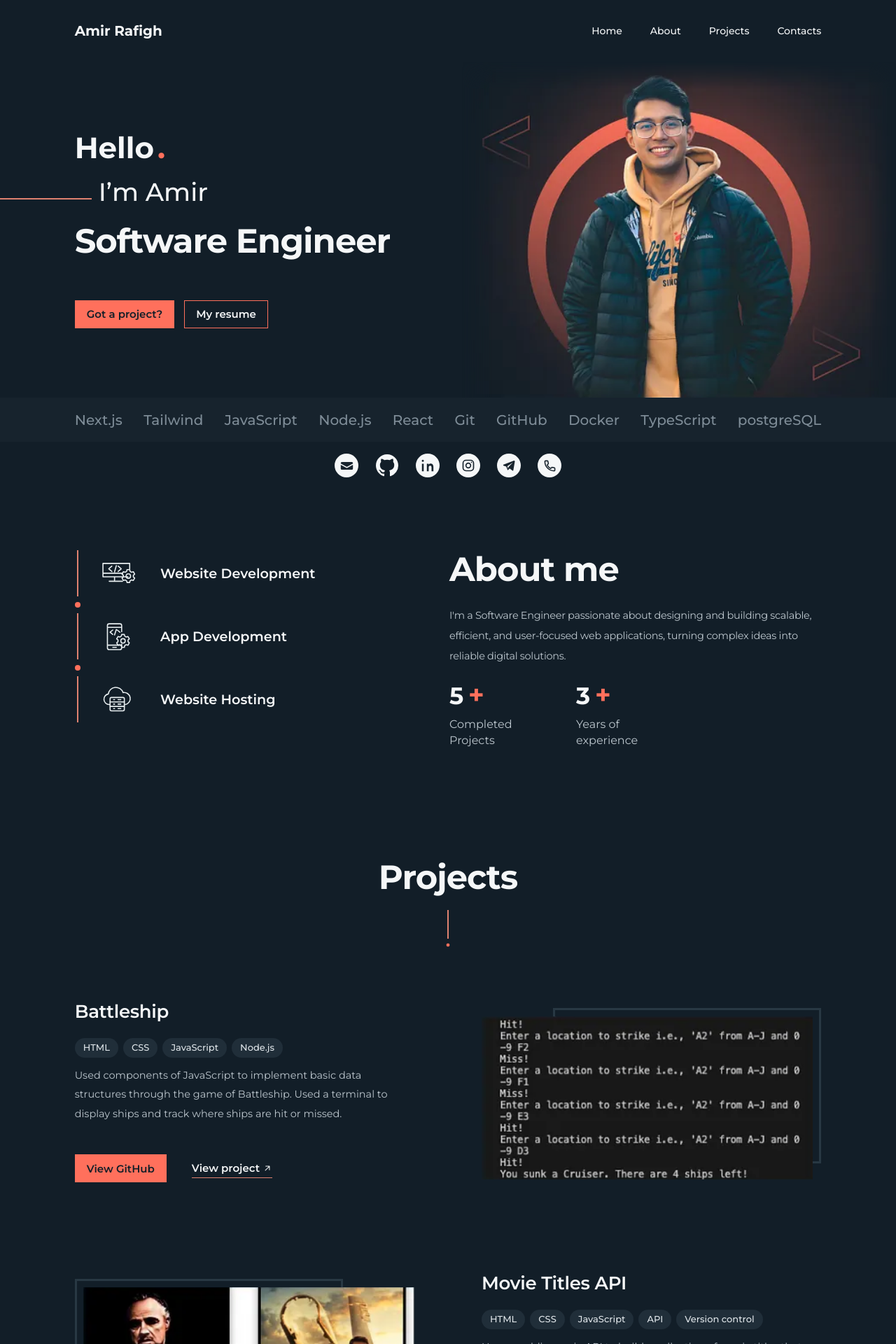
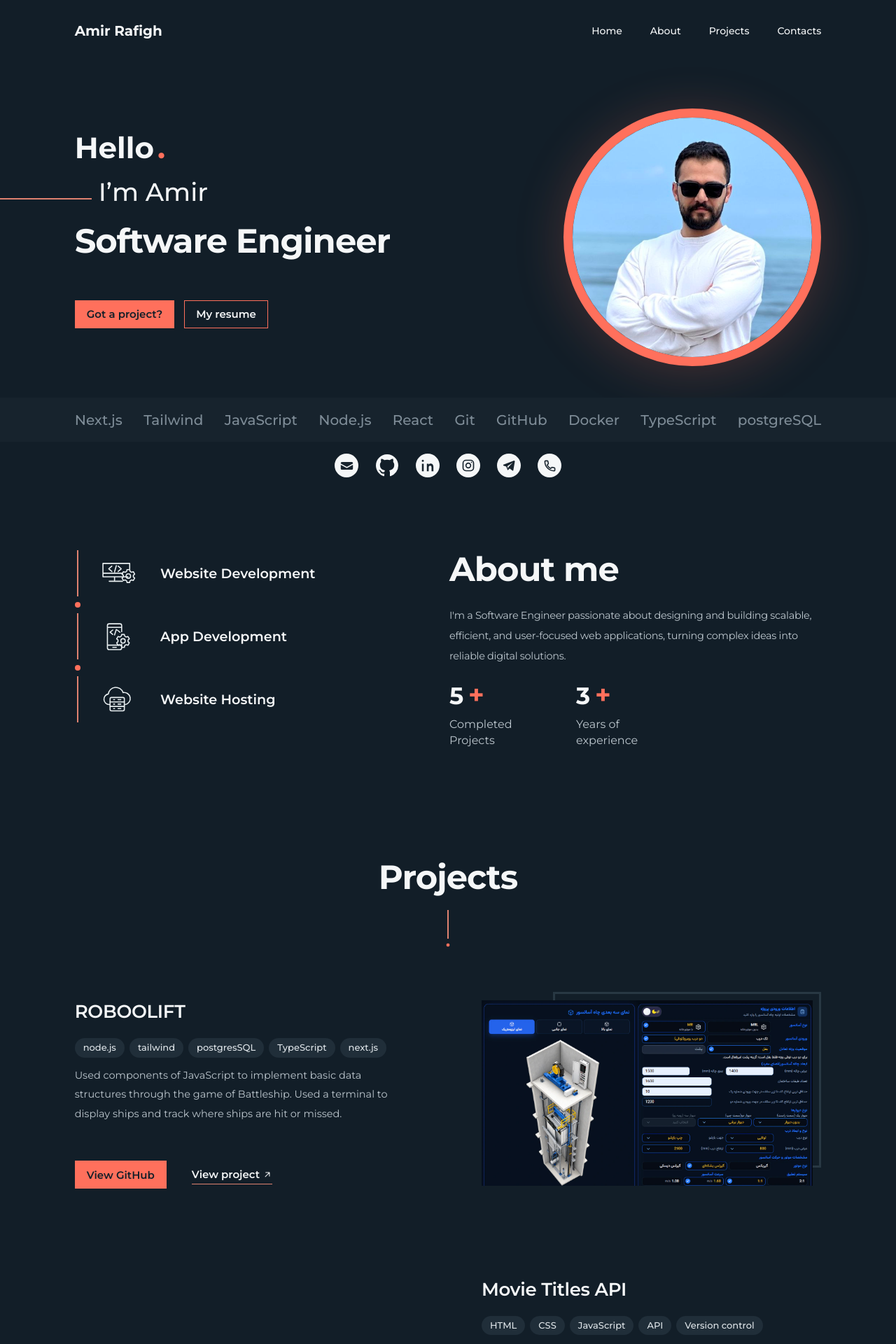
Before and after one commit to amir-rafigh/amir-rafigh-website, a Next.js app: page / in a window 1280 px wide. Shown: the top 1920 px of the page at 70% size. Built offline with nearby package versions, Linux system fonts and the light colour scheme.

Commit message:
Add new profile image and project details; update global styles for hero section

```diff
--- a/src/app/globals.css
+++ b/src/app/globals.css
@@ -249,12 +249,25 @@ section[id] {
 
 .hero-art {
   position: absolute;
-  inset-block-end: 0;
-  inset-inline-end: max(0px, (100% - 1390px) / 2);
-  width: min(50%, 620px);
-  mask-image: linear-gradient(to right, transparent, #000 7% 94%, transparent),
-    linear-gradient(to bottom, transparent, #000 8%);
-  mask-composite: intersect;
+  inset-block-start: 50%;
+  inset-inline-end: max(var(--gutter), (100% - var(--content-width)) / 2);
+  width: min(34%, 368px);
+  aspect-ratio: 1;
+  overflow: hidden;
+  border: clamp(6px, 1.05vw, 13px) solid var(--accent);
+  border-radius: 50%;
+  background: var(--strip);
+  box-shadow: 0 8px 70px rgb(255 112 92 / 22%);
+  transform: translateY(-47%);
+}
+
+.hero-portrait {
+  /* Frame the subject on the right side of the source photo. */
+  position: absolute;
+  inset-block-start: -30%;
+  inset-inline-end: 0;
+  width: 194%;
+  max-width: none;
 }
 
 .technology-strip {
@@ -745,9 +758,11 @@ section[id] {
   }
 
   .hero-art {
-    position: static;
-    width: min(100%, 480px);
-    margin: 14px auto 0;
+    position: relative;
+    inset: auto;
+    width: min(72vw, 280px);
+    margin: 30px auto 25px;
+    transform: none;
   }
 
   .technology-list {
--- a/src/app/page.tsx
+++ b/src/app/page.tsx
@@ -107,13 +107,15 @@ export default function Home() {
               </div>
             </div>
           </div>
+          <div className="hero-art">
             <Image
               {...profile.portrait}
-            className="hero-art"
+              className="hero-portrait"
               fetchPriority="high"
               loading="eager"
               unoptimized
             />
+          </div>
         </section>
 
         <div className="technology-strip">
--- a/src/data/portfolio.ts
+++ b/src/data/portfolio.ts
@@ -23,10 +23,10 @@ export const profile = {
   role: "Software Engineer",
   bio: "I'm a Software Engineer passionate about designing and building scalable, efficient, and user-focused web applications, turning complex ideas into reliable digital solutions.",
   portrait: {
-    src: "/portfolio/jensen-omega.webp",
-    alt: "Jensen wearing glasses and a dark jacket in front of a coral ring",
-    width: 512,
-    height: 396,
+    src: "/photo_2026-11-11_00-16-20.jpg",
+    alt: "Amir Rafigh wearing sunglasses by the sea",
+    width: 1280,
+    height: 1138,
   } satisfies PortfolioImage,
   resumeUrl: "",
   email: "amir.rafigh.work@gmail.com",
@@ -64,25 +64,24 @@ export const statistics = [
 export const projects: Project[] = [
   {
     id: "battleship",
-    title: "Battleship",
-    technologies: ["HTML", "CSS", "JavaScript", "Node.js"],
+    title: "ROBOOLIFT",
+    technologies: ["node.js", "tailwind", "postgresSQL", "TypeScript", "next.js"],
     description:
       "Used components of JavaScript to implement basic data structures through the game of Battleship. Used a terminal to display ships and track where ships are hit or missed.",
     image: {
-      src: "/portfolio/battleship.webp",
-      alt: "Battleship terminal showing turns, hits, misses, and a sunk cruiser",
-      width: 373,
-      height: 184,
+      src: "/portfolio/roboolift-quick-design.webp",
+      alt: "RobooLift Quick Design interface with an isometric elevator shaft beside the project inputs",
+      width: 1376,
+      height: 769,
     },
     repositoryUrl: "",
-    demoUrl: "",
+    demoUrl: "https://roboolift.com",
   },
   {
     id: "movie-titles-api",
     title: "Movie Titles API",
     technologies: ["HTML", "CSS", "JavaScript", "API", "Version control"],
-    description:
-      "Uses a public movie API to build a collection of movie titles that sorts from A to Z or vice versa. It also counts the movies in each list and lets users save favorites in a separate list.",
+    description:      "ROBOOLIFT is a web platform that helps project teams plan elevators and request engineering services. Its visual previews and preliminary calculations show what can fit in the available shaft and help estimate cabin size, capacity, and clearance requirements. Teams can develop a detailed design for a new or partially built installation, order a cabin, or submit existing drawings for engineering review.",
     image: {
       src: "/portfolio/movie-titles-api.webp",
       alt: "The Godfather and Top Gun: Maverick in the movie collection",
```
Also changed, not shown: public/photo_2026-11-11_00-16-20.jpg (added), public/portfolio/roboolift-quick-design.webp (added). Lines whose indentation alone changed are shown as unchanged.
